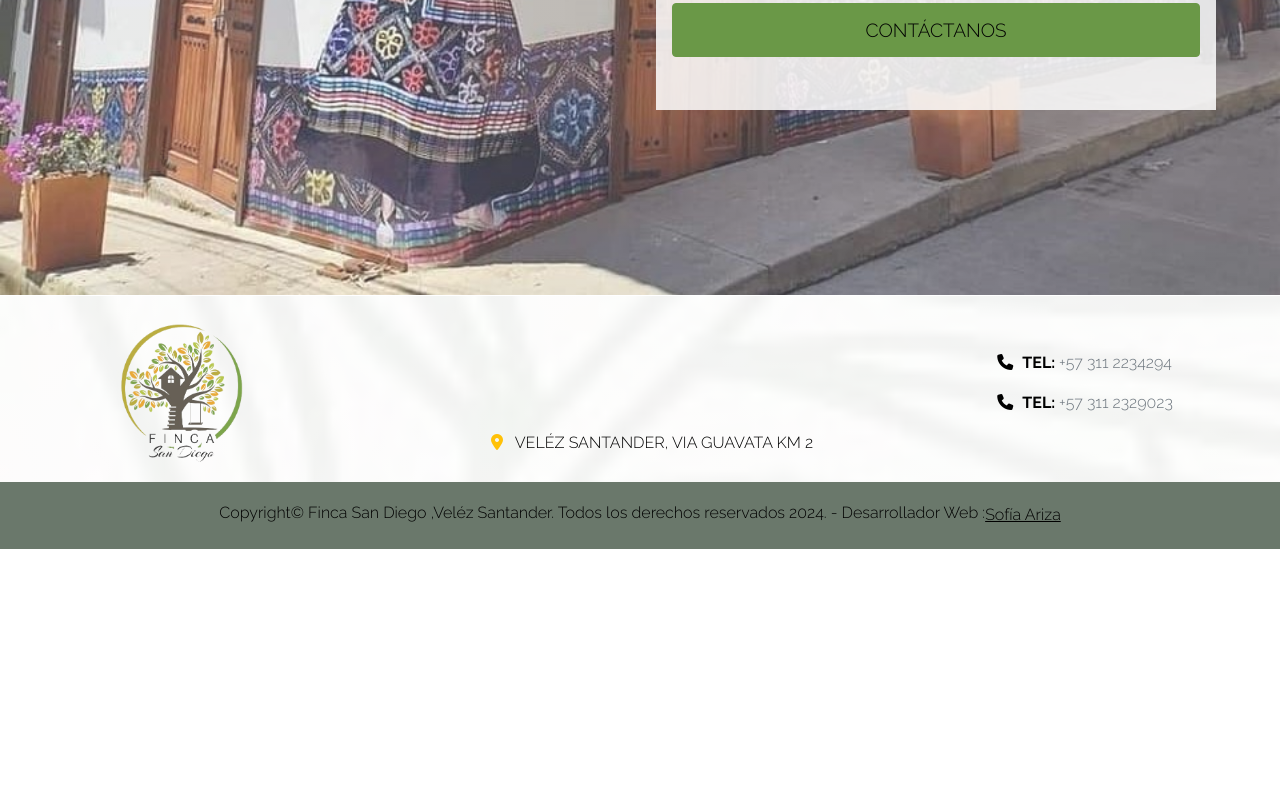
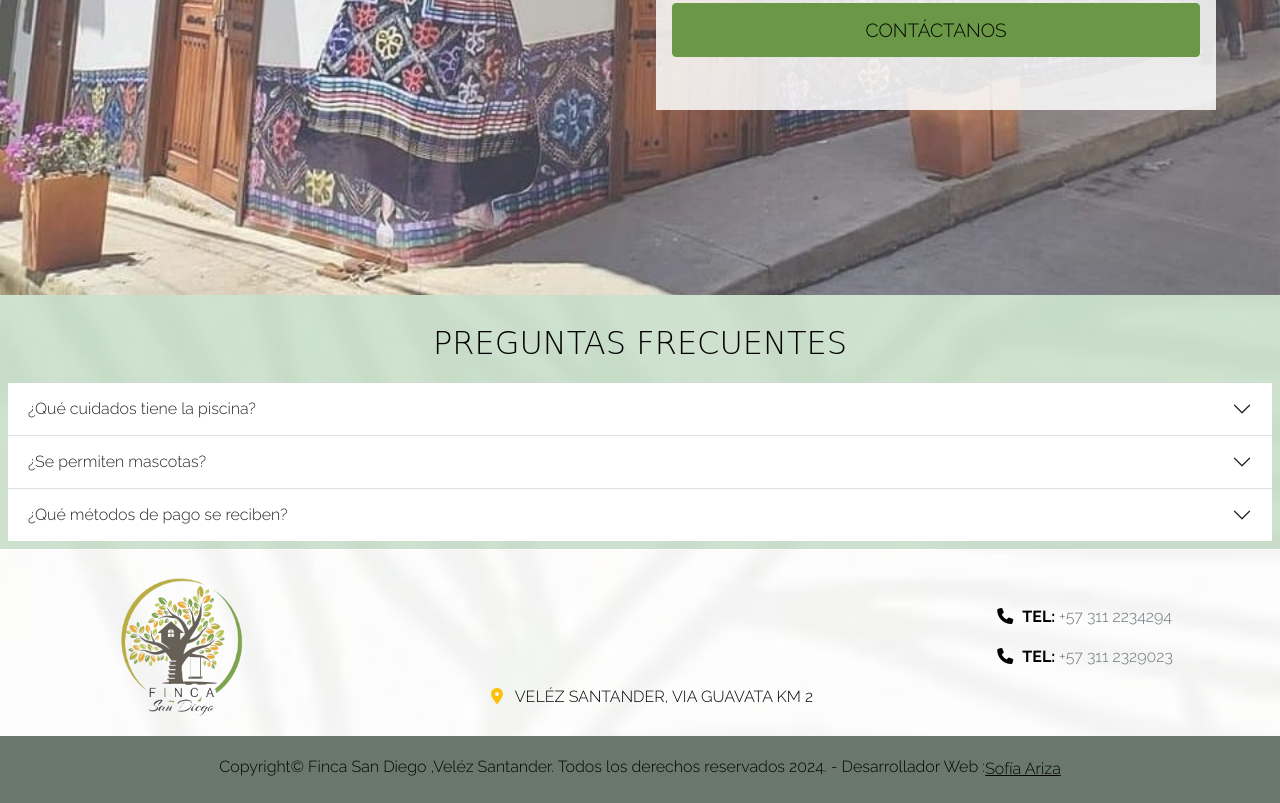
Before and after one commit to sofiarizap/FincaSanDiego, a plain HTML site: page index.html in a window 1280 px wide. Shown: the part 6422-7225 px from the top of the page. Before the commit the page ends 6971 px from the top, so only its background shows below. Drawn offline with nearby package versions, Linux system fonts and the light colour scheme; grey boxes are pictures that could not be loaded; a web font is replaced by a local one.

Commit message:
espacio preguntas

```diff
--- a/assets/styles.css
+++ b/assets/styles.css
@@ -7,8 +7,12 @@
     font-weight: 300;
     font-style: normal;
 
+
 }
+.movile{
+    background-image: linear-gradient( to top,rgba(58, 190, 40, 0.836), rgba(58, 190, 40, 0.836) ), url("./assets/IMAGENES/fondo.jpg")
 
+}
 .button {
     display: inline-block;
     padding: 12px 24px;
--- a/index.html
+++ b/index.html
@@ -371,8 +371,44 @@
                     </a></button>
                     </div>
             </div>
-            <div>
-
+            <div class="preguntas">
+              <div class=" d-flex  frecuentes p-2">
+                <p class="hit-the-floor3 text-black text-center m-3">PREGUNTAS FRECUENTES</p>
+                <div >
+                  <div class="accordion accordion-flush m.4" id="accordionFlushExample">
+                    <div class="accordion-item">
+                      <h2 class="accordion-header">
+                        <button class="accordion-button collapsed" type="button" data-bs-toggle="collapse" data-bs-target="#flush-collapseOne" aria-expanded="false" aria-controls="flush-collapseOne">
+                          ¿Qué cuidados tiene la piscina?
+                        </button>
+                      </h2>
+                      <div id="flush-collapseOne" class="accordion-collapse collapse" data-bs-parent="#accordionFlushExample">
+                        <div class="accordion-body text-black">Respuesta</div>
+                      </div>
+                    </div>
+                    <div class="accordion-item">
+                      <h2 class="accordion-header">
+                        <button class="accordion-button collapsed" type="button" data-bs-toggle="collapse" data-bs-target="#flush-collapseTwo" aria-expanded="false" aria-controls="flush-collapseTwo">
+                          ¿Se permiten mascotas?
+                        </button>
+                      </h2>
+                      <div id="flush-collapseTwo" class="accordion-collapse collapse" data-bs-parent="#accordionFlushExample">
+                        <div class="accordion-body">Respuesta</div>
+                      </div>
+                    </div>
+                    <div class="accordion-item">
+                      <h2 class="accordion-header">
+                        <button class="accordion-button collapsed" type="button" data-bs-toggle="collapse" data-bs-target="#flush-collapseThree" aria-expanded="false" aria-controls="flush-collapseThree">
+                          ¿Qué métodos de pago se reciben?
+                        </button>
+                      </h2>
+                      <div id="flush-collapseThree" class="accordion-collapse collapse" data-bs-parent="#accordionFlushExample">
+                        <div class="accordion-body"> Respuesta </div>
+                      </div>
+                    </div>
+                  </div>
+                </div>
+              </div>
             </div>
 
     </main>
--- a/style.css
+++ b/style.css
@@ -519,3 +519,12 @@ body{
     opacity: 1;
     top: 85%;
 }
+.frecuentes{
+    flex-direction: column;
+}
+.accordion {
+    color:green;
+}
+.preguntas{
+    background-color: #79b17d5b;
+}
```
Also changed, not shown: movile.html (+1 -1 lines).
